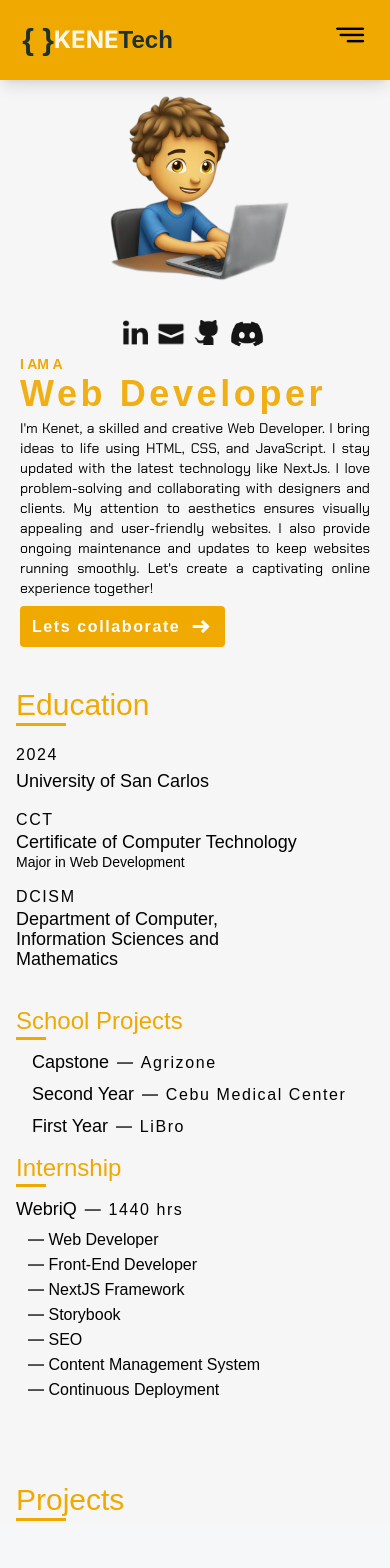
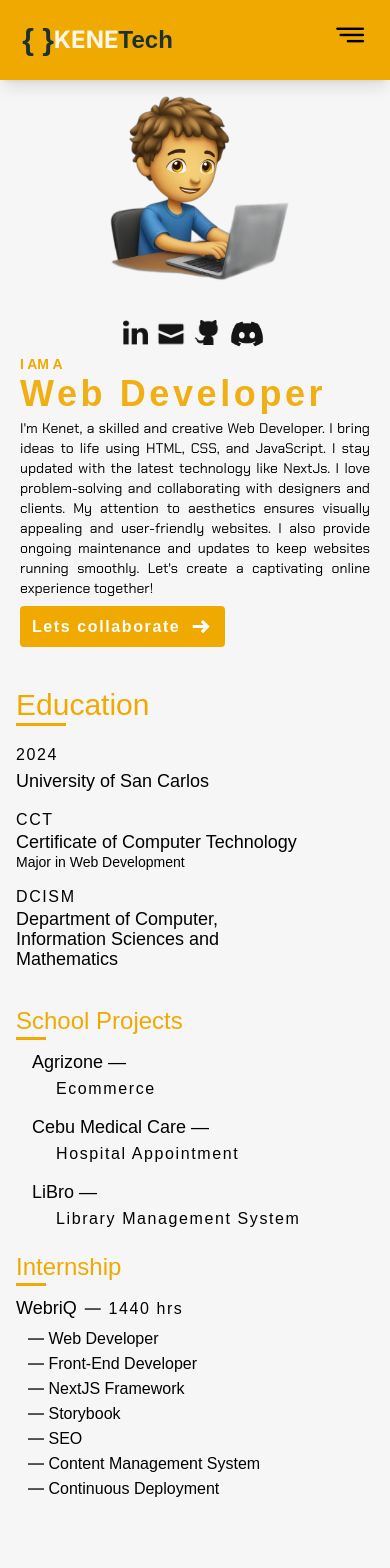
Before and after one commit to kenetmedez/portfolio, a Next.js app: page / in a window 390 px wide. Shown: the top 1568 px of the page. Built offline with nearby package versions, Linux system fonts and the light colour scheme; a web font is replaced by a local one.

Commit message:
Add: School proj section responsiveness

```diff
--- a/components/Background.tsx
+++ b/components/Background.tsx
@@ -8,21 +8,20 @@ export default function Background() {
       id="about"
     >
       <div className="w-full relative max-w-[1650px] mx-auto">
-        <div className="lg:w-11/12 md:w-10/12 w-full mx-auto">
-          <div className="lg:w-9/12 w-full px-4 mx-auto">
+        <div className="lg:max-w-[66%] w-full mx-auto lg:px-0 px-4">
           <div className="header md:mb-10 mb-4">
             <h2 className="font-second text-primary text-3xl">Education</h2>
             <div className="h-[3px] bg-primary w-[50px]" />
           </div>
 
-            <div className="description grid lg:grid-cols-3 md:grid-cols-2 grid-cols-1 gap-2">
+          <div className="description grid md:grid-cols-3 grid-cols-1 gap-2">
             <div className="school-background mb-4 md:mb-0">
               <div className="school-name mb-3">
                 <div className="year md:mb-1">
                   <span className="font-second text-black text-md tracking-widest">
                     2024
                   </span>
-                    <div className="md:block hidden  h-[3px] bg-primary w-[20px]" />
+                  <div className="md:block hidden h-[3px] bg-primary w-[20px]" />
                 </div>
 
                 <div className="school mb-3">
@@ -82,7 +81,7 @@ export default function Background() {
                 </div>
 
                 <div className="project-list lg:ml-0 ml-4 ">
-                    <div className="flex flex-row items-center justify-start mb-1 gap-2">
+                  <div className="flex flex-col mb-3">
                     {/* <a
                         href=""
                         target="_blank"
@@ -90,15 +89,16 @@ export default function Background() {
                         className="flex flex-row items-center justify-start mb-1 gap-x-2"
                       > */}
                     <h3 className="font-second items-center lg:text-xl text-lg hover:underline">
-                        Capstone
+                      Agrizone &mdash;
                     </h3>
-                      <span className="tracking-widest">
-                          &mdash; <span className="font-second">Agrizone</span>
+
+                    <span className="tracking-widest ml-6">
+                      <span className="font-second lg:text-sm">Ecommerce</span>
                     </span>
                     {/* </a> */}
                   </div>
 
-                    <div className="flex flex-row items-center justify-start mb-1 gap-2">
+                  <div className="flex flex-col mb-3">
                     {/* <a
                         href=""
                         target="_blank"
@@ -106,15 +106,15 @@ export default function Background() {
                         className="flex flex-row items-center justify-start mb-1 gap-x-2"
                       > */}
                     <h3 className="font-second items-center lg:text-xl text-lg hover:underline">
-                        Second Year
+                      Cebu Medical Care &mdash;{" "}
                     </h3>
                     <span className="tracking-widest">
-                          &mdash; <span className="font-second">Cebu Medical Center</span>
+                      <span className="font-second ml-6 lg:text-sm">Hospital Appointment</span>
                     </span>
                     {/* </a> */}
                   </div>
 
-                    <div className="flex flex-row items-center justify-start mb-1 gap-2">
+                  <div className="flex flex-col mb-3">
                     {/* <a
                         href=""
                         target="_blank"
@@ -122,10 +122,12 @@ export default function Background() {
                         className="flex flex-row items-center justify-start mb-1 gap-x-2"
                       > */}
                     <h3 className="font-second items-center lg:text-xl text-lg hover:underline">
-                        First Year
+                      LiBro  &mdash;
                     </h3>
                     <span className="tracking-widest">
-                          &mdash; <span className="font-second">LiBro</span>
+                      <span className="font-second lg:text-sm ml-6">
+                        Library Management System
+                      </span>
                     </span>
                     {/* </a> */}
                   </div>
@@ -136,7 +138,7 @@ export default function Background() {
             <div className="school_intership">
               <div className="school_content">
                 <div className="year mb-2">
-                    <span className="font-second lg:text-black text-primary lg:text-xl text-2xl">
+                  <span className="font-second md:text-black text-primary lg:text-xl text-2xl">
                     Internship
                   </span>
                   <div className="h-[3px] bg-primary md:w-[20px] w-[30px]" />
@@ -166,9 +168,7 @@ export default function Background() {
                       </li>
                       <li>
                         &mdash;{" "}
-                          <span className="font-second">
-                            Front-End Developer
-                          </span>
+                        <span className="font-second">Front-End Developer</span>
                       </li>
                       <li>
                         &mdash;{" "}
@@ -200,7 +200,6 @@ export default function Background() {
           </div>
         </div>
       </div>
-      </div>
     </section>
   );
 }
```
Lines whose indentation alone changed are shown as unchanged.
